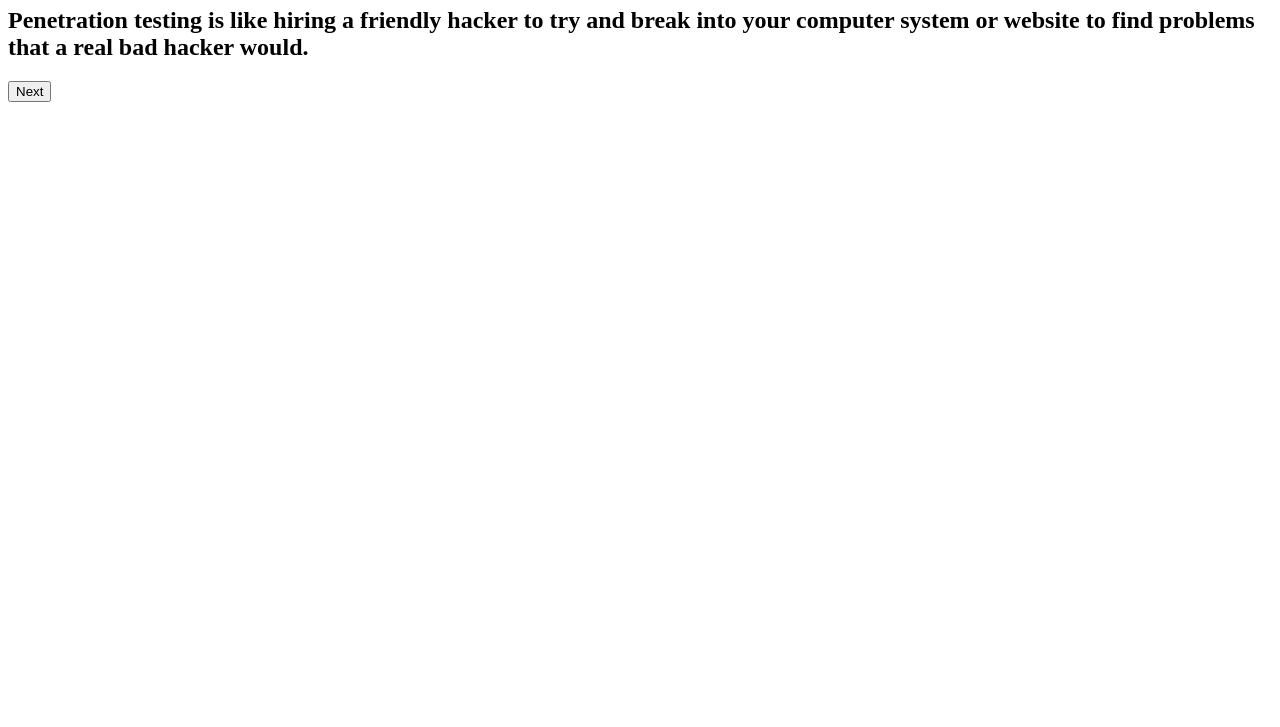
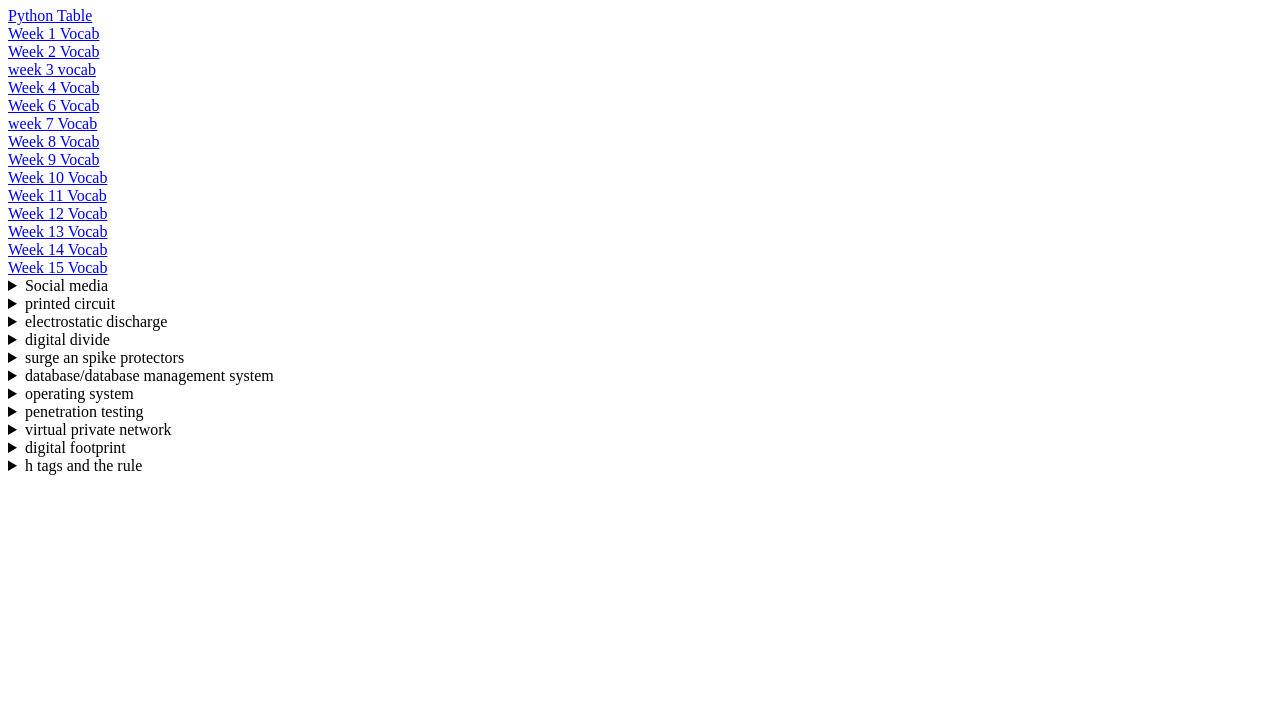
Before and after one commit to nuttyze/nuttyze.github.io, a plain HTML site: page week16.html in a window 1280 px wide. Shown: the part 73-800 px from the top of the page. Drawn offline with Linux system fonts and the light colour scheme.

Commit message:
first commit

```diff
--- a/week16.html
+++ b/week16.html
@@ -1,22 +1,91 @@
 <!DOCTYPE html>
 <html lang="en">
 <head>
-    <meta charset="UTF-8">
-    <title>Title</title>
-    <link rel="stylesheet/week16.css" href="styles/styles.css">
+  <meta charset="UTF-8">
+  <title>Title</title>
 </head>
 <body>
 <header>
-    <h1>Penetration testing</h1>
+  <h1>Week 15 Vocab</h1>
 </header>
 <main>
-    <h2>Penetration testing is like hiring a friendly hacker to try and break into your computer system or website to find problems that a real bad hacker would.</h2>
+  <nav>
+    <a href="../2024-2025/html/addition.html">Python Table</a><br>
+    <a href="week1.html">Week 1 Vocab</a><br>
+    <a href="week2.html">Week 2 Vocab</a><br>
+    <a href="week3.html">week 3 vocab</a><br>
+    <a href="week4.html">Week 4 Vocab</a><br>
+    <a href="week6.html">Week 6 Vocab</a><br>
+    <a href="week7.html">week 7 Vocab</a><br>
+    <a href="week8.html">Week 8 Vocab</a><br>
+    <a href="week9.html">Week 9 Vocab</a><br>
+    <a href="week10.html">Week 10 Vocab</a><br>
+    <a href="week11.html">Week 11 Vocab</a><br>
+    <a href="week12.html">Week 12 Vocab</a><br>
+    <a href="week13.html">Week 13 Vocab</a><br>
+    <a href="week14.html">Week 14 Vocab</a><br>
+    <a href="week15.html">Week 15 Vocab</a>
+  </nav>
+
+
+  <details>
+    <summary>Social media</summary>
+    websites and applications that enable users to create and share content or to participate in social networking.
+  </details>
+
+  <details>
+    <summary>printed circuit</summary>
+    an electronic circuit consisting of thin strips of a conducting material such as copper, which have been etched from a layer fixed to a flat insulating sheet called a printed circuit board, and to which integrated circuits and other components are attached.
+  </details>
+
+  <details>
+    <summary>electrostatic discharge</summary>
+    the release of static electricity when two objects, one with a positive charge and the other with a negative charge, come into contact or are very close together.
+  </details>
+
+  <details>
+    <summary>digital divide</summary>
+    the disparity in access to technology, especially the internet and related digital resources, between different groups of people.
+  </details>
+
+  <details>
+    <summary>surge an spike protectors</summary>
+    a device designed to protect electrical devices from undesirable sudden and short-term increase in voltage spike
+  </details>
+
+  <details>
+    <summary>database/database management system</summary>
+    software that allows users to create, manage, and interact with a database
+  </details>
+
+  <details>
+    <summary>operating system</summary>
+    he software that manages and controls a computer's hardware and software resources, providing a platform for application programs to run.
+  </details>
+
+  <details>
+    <summary>penetration testing</summary>
+    ethical hackers scaling planned attacks against a company's security infrastructure to hunt down security vulnerabilities that need to be patched up.
+  </details>
+
+  <details>
+    <summary>virtual private network</summary>
+    a technology that creates a secure, encrypted connection over the internet, effectively acting as a private tunnel for your internet traffic.
+  </details>
+
+  <details>
+    <summary>digital footprint</summary>
+    the trail of data and information a person leaves behind when using the internet,
+  </details>
+
+  <details>
+    <summary> h tags and the rule </summary>
+    h1 through h6 represent six levels of headings, used to structure and organize content on a webpage. h1 defines the most important heading (the main heading) and h6 defines the least important. These tags are essential for content hierarchy, accessibility
+  </details>
+
+
+
 </main>
-<nav>
-    <a href="part2%20week16.html">
-        <button>Next</button>
-    </a>
-</nav>
 <footer>
 </footer>
 </body>
```
Also changed, not shown: my word.html (added, +23 -0 lines), part2 my word.html (renamed from part2 week16.html, +1 -1 lines).
